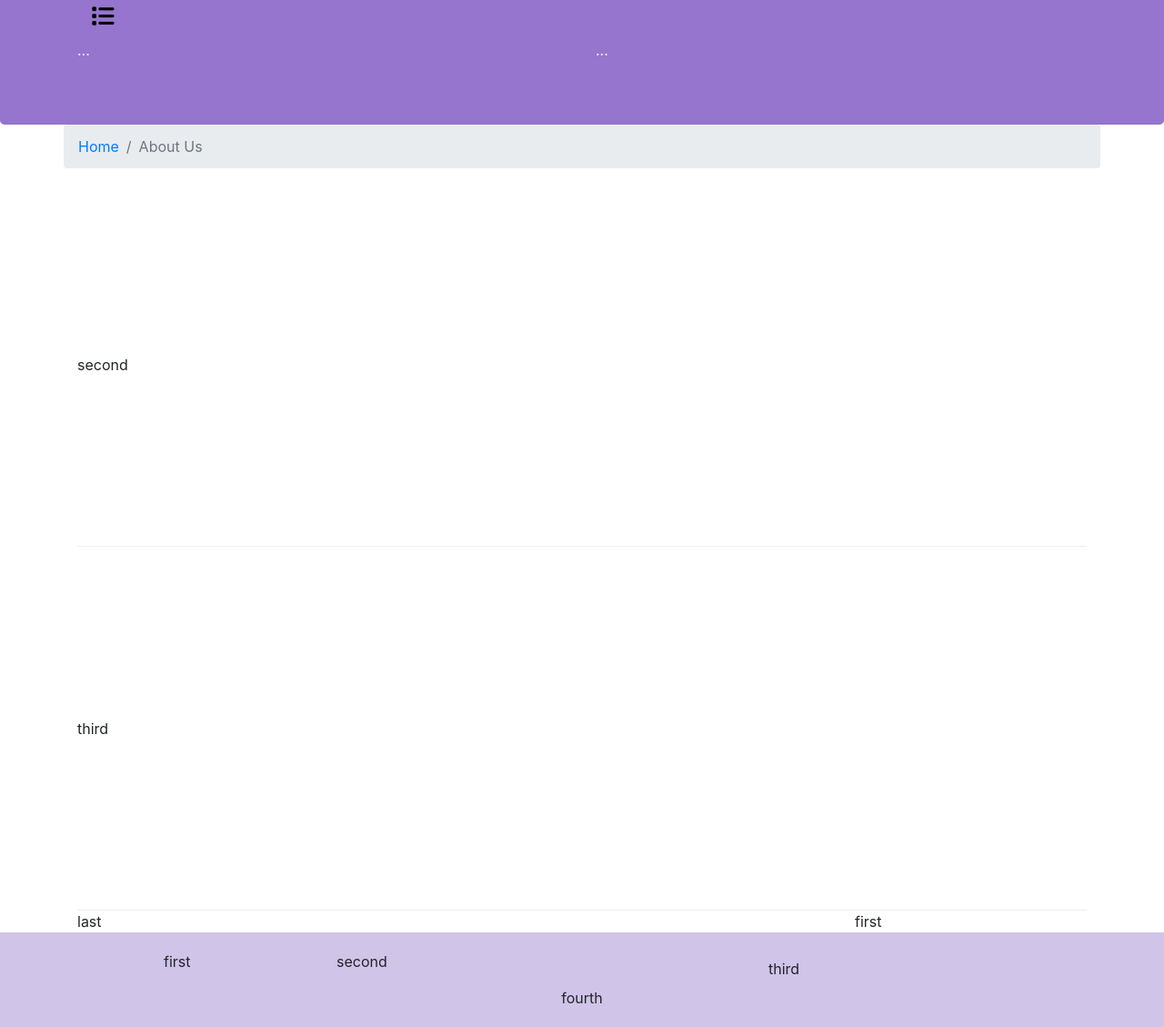
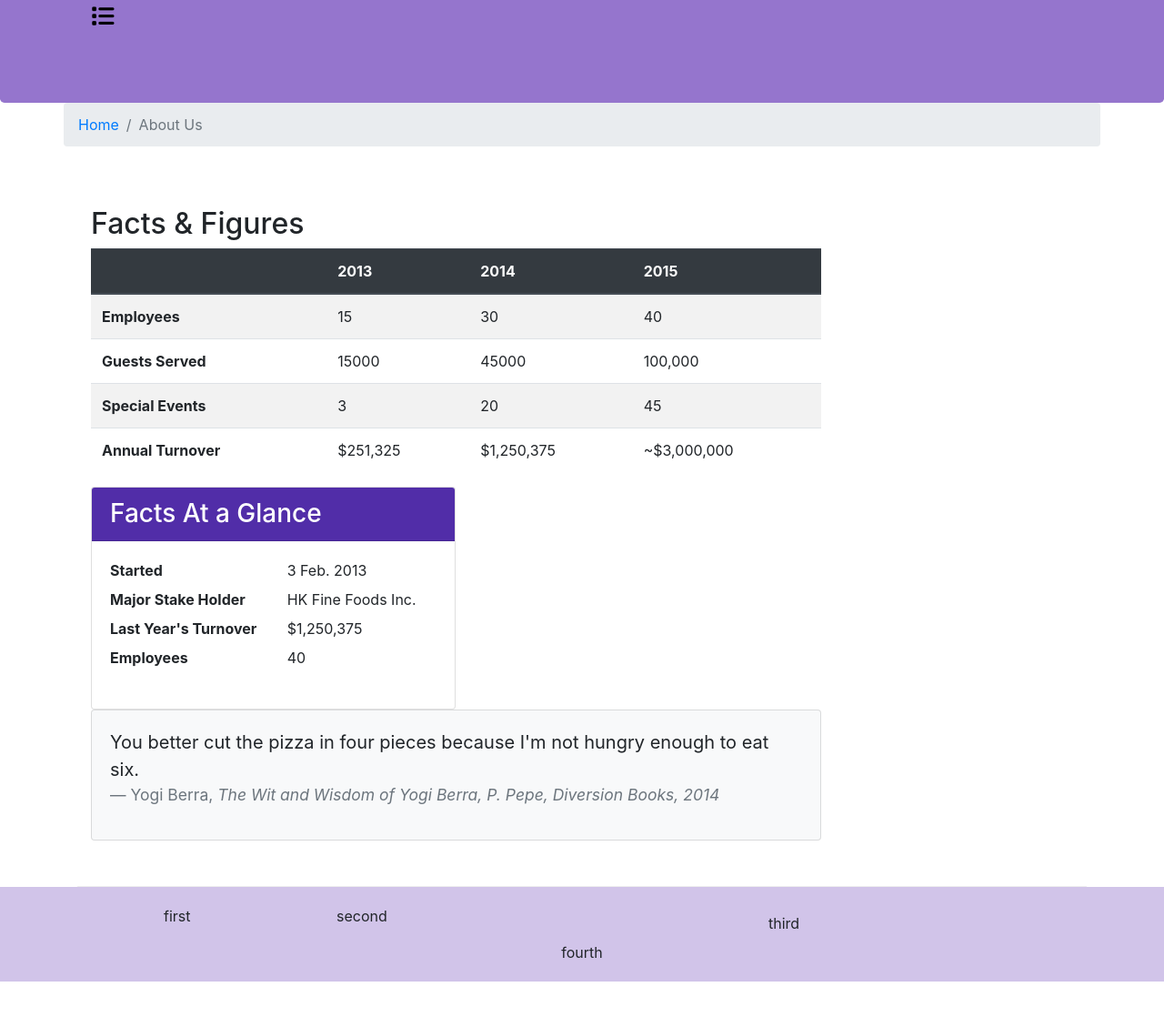
Before and after one commit to npmh310/exercise6_FER, a plain HTML site: page aboutus.html in a window 1280 px wide. Shown: the part 117-1246 px from the top of the page at 91% size. After the commit the page ends 1196 px from the top, so only its background shows below. Drawn offline with nearby package versions, Linux system fonts and the light colour scheme.

Commit message:
ex10 table vs card

```diff
--- a/aboutus.html
+++ b/aboutus.html
@@ -98,10 +98,10 @@
             </ul>
           </div>
         </div>
-        <div class="row">
+        <!-- <div class="row">
           <div class="col-12 col-sm-6">...</div>
           <div class="col-12 col-sm">...</div>
-        </div>
+        </div> -->
       </div>
     </header>
 
@@ -114,13 +114,84 @@
           </ol>
         </div>
 
-        <div class="row row-content align-content-center">second</div>
+        <div class="row row-content">
+          <div class="col-12 col-sm-9">
+              <h2>Facts &amp; Figures</h2>
+              <div class="table-responsive">
+                    <table class="table table-striped">
+                        <thead class="thead-dark">
+                            <tr>
+                                <th>&nbsp;</th>
+                                <th>2013</th>
+                                <th>2014</th>
+                                <th>2015</th>
+                            </tr>
+                        </thead>
+                        <tbody>
+                            <tr>
+                                <th>Employees</th>
+                                <td>15</td>
+                                <td>30</td>
+                                <td>40</td>
+                            </tr>
+                            <tr>
+                                <th>Guests Served</th>
+                                <td>15000</td>
+                                <td>45000</td>
+                                <td>100,000</td>
+                            </tr>
+                            <tr>
+                                <th>Special Events</th>
+                                <td>3</td>
+                                <td>20</td>
+                                <td>45</td>
+                            </tr>
+                            <tr>
+                                <th>Annual Turnover</th>
+                                <td>$251,325</td>
+                                <td>$1,250,375</td>
+                                <td>~$3,000,000</td>
+                            </tr>
+                        </tbody>
+                    </table>
+                </div>
+                <div class="col-12 col-sm-6" style="padding: 0;">
+                  <div class="card">
+                      <h3 class="card-header bg-primary text-white">Facts At a Glance</h3>
+                      <div class="card-body">
+                          <dl class="row">
+                              <dt class="col-6">Started</dt>
+                              <dd class="col-6">3 Feb. 2013</dd>
+                              <dt class="col-6">Major Stake Holder</dt>
+                              <dd class="col-6">HK Fine Foods Inc.</dd>
+                              <dt class="col-6">Last Year's Turnover</dt>
+                              <dd class="col-6">$1,250,375</dd>
+                              <dt class="col-6">Employees</dt>
+                              <dd class="col-6">40</dd>
+                          </dl>
+                      </div>
+                  </div>
+              </div>
 
-        <div class="row row-content align-content-center">third</div>
-        <div class="row">
-          <div class="col-12 col-sm-4 col-md-3 order-sm-last">first</div>
-          <div class="col col-sm col-md order-sm-first">last</div>
-        </div>
+              <div class="col-12 " style="padding:  0;">
+                <div class="card card-body bg-light">
+                    <blockquote class="blockquote">
+                        <p class="mb-0">You better cut the pizza in four pieces because
+                            I'm not hungry enough to eat six.</p>
+                        <footer class="blockquote-footer">Yogi Berra,
+                            <cite title="Source Title">The Wit and Wisdom of Yogi Berra,
+                            P. Pepe, Diversion Books, 2014</cite>
+                        </footer>
+                    </blockquote>
+                </div>
+            </div>
+
+
+          <!-- </div>
+           <div class="col-12 col-sm-3">
+          </div> -->
+     </div>
+
       </div>
     </section>
 
```
